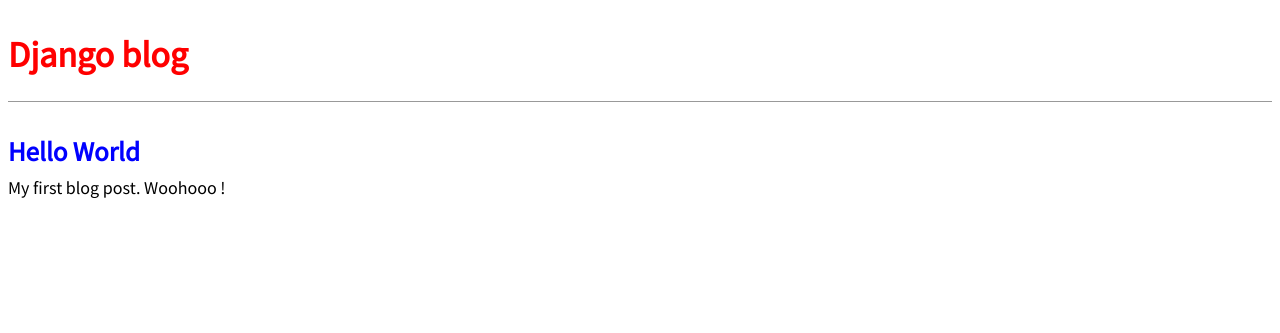
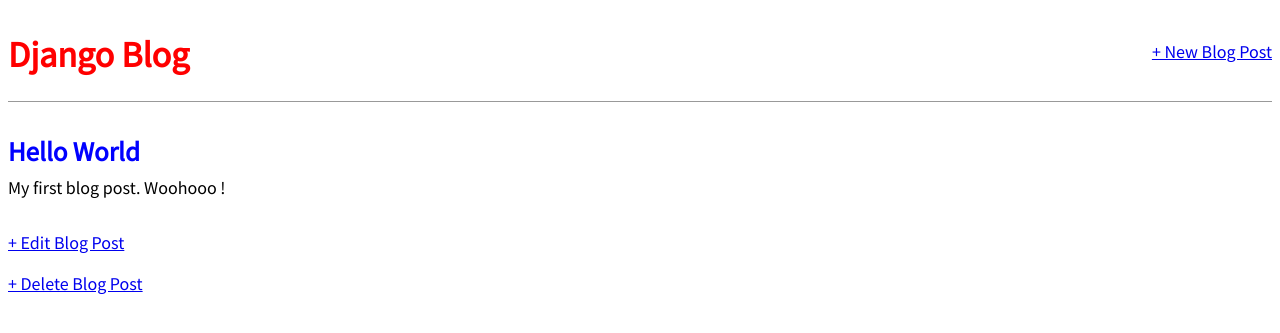
Before and after one commit to Mishakaveli1994/blog_project, a Django app: page /post/1/ in a window 1280 px wide. Shown: the top 333 px of the page. Run offline with Django 3.2, Linux system fonts and the light colour scheme; data comes from the database, SQL or seed files in the repository; both versions use the stored data as it was after the commit.

Commit message:
Update and Remove added

```diff
--- a/blog/models.py
+++ b/blog/models.py
@@ -1,4 +1,5 @@
 from django.db import models
+from django.urls import reverse
 
 
 # Create your models here.
@@ -12,3 +13,6 @@ class Post(models.Model):
 
     def __str__(self):
         return self.title
+
+    def get_absolute_url(self):
+        return reverse('post_detail', args=[str(self.id)])
--- a/blog/templates/base.html
+++ b/blog/templates/base.html
@@ -7,10 +7,15 @@
       <link href="{% static 'css/base.css' %}" rel="stylesheet">
    </head>
    <body>
+      <div>
          <header>
-    <h1><a href="{% url 'home' %}">Django blog</a></h1>
+            <div class="nav-left">
+               <h1><a href="{% url 'home' %}">Django Blog</a></h1>
+            </div>
+            <div class="nav-right">
+               <a href="{% url 'post_new' %}">+ New Blog Post</a>
+            </div>
          </header>
-<div>
          {% block content %}
          {% endblock content %}
       </div>
--- a/blog/templates/post_detail.html
+++ b/blog/templates/post_detail.html
@@ -7,4 +7,6 @@
     <p>{{ detail_information.body }}</p>
 </div>
 
+<p><a href="{% url 'post_edit' detail_information.pk %}">+ Edit Blog Post</a></p>
+<p><a href="{% url 'post_delete' detail_information.pk %}">+ Delete Blog Post</a></p>
 {% endblock content %}
--- a/blog/urls.py
+++ b/blog/urls.py
@@ -1,7 +1,10 @@
 from django.urls import path
-from .views import BlogListView,BlogDetailView
+from .views import BlogListView,BlogDetailView, BlogCreateView, BlogUpdateView, BlogDeleteView
 
 urlpatterns = [
+    path('post/<int:pk>/delete/', BlogDeleteView.as_view(), name='post_delete'),
+    path('post/<int:pk>/edit/', BlogUpdateView.as_view(), name='post_edit'),
+    path('post/new/', BlogCreateView.as_view(), name='post_new'),
     path('post/<int:pk>/', BlogDetailView.as_view(), name='post_detail'),
     path('', BlogListView.as_view(), name='home'),
 ]
--- a/blog/views.py
+++ b/blog/views.py
@@ -1,6 +1,8 @@
 from django.shortcuts import render
 from django.views.generic import ListView, DetailView
+from django.views.generic.edit import CreateView, UpdateView, DeleteView
 from .models import Post
+from django.urls import reverse_lazy
 
 
 # Create your views here.
@@ -13,3 +15,21 @@ class BlogDetailView(DetailView):
     model = Post
     template_name = 'post_detail.html'
     context_object_name = 'detail_information'  # added by me, so object has a more specific name
+
+
+class BlogCreateView(CreateView):
+    model = Post
+    template_name = 'post_new.html'
+    fields = '__all__'
+
+
+class BlogUpdateView(UpdateView):
+    model = Post
+    template_name = 'post_edit.html'
+    fields = ['title', 'body']
+
+
+class BlogDeleteView(DeleteView):
+    model = Post
+    template_name = 'post_delete.html'
+    success_url = reverse_lazy('home')
```
Also changed, not shown: blog/templates/post_delete.html (added, +9 -0 lines), blog/templates/post_edit.html (added, +9 -0 lines), blog/templates/post_new.html (added, +9 -0 lines), blog/tests.py (+21 -0 lines), db.sqlite3. Lines whose indentation alone changed are shown as unchanged.
